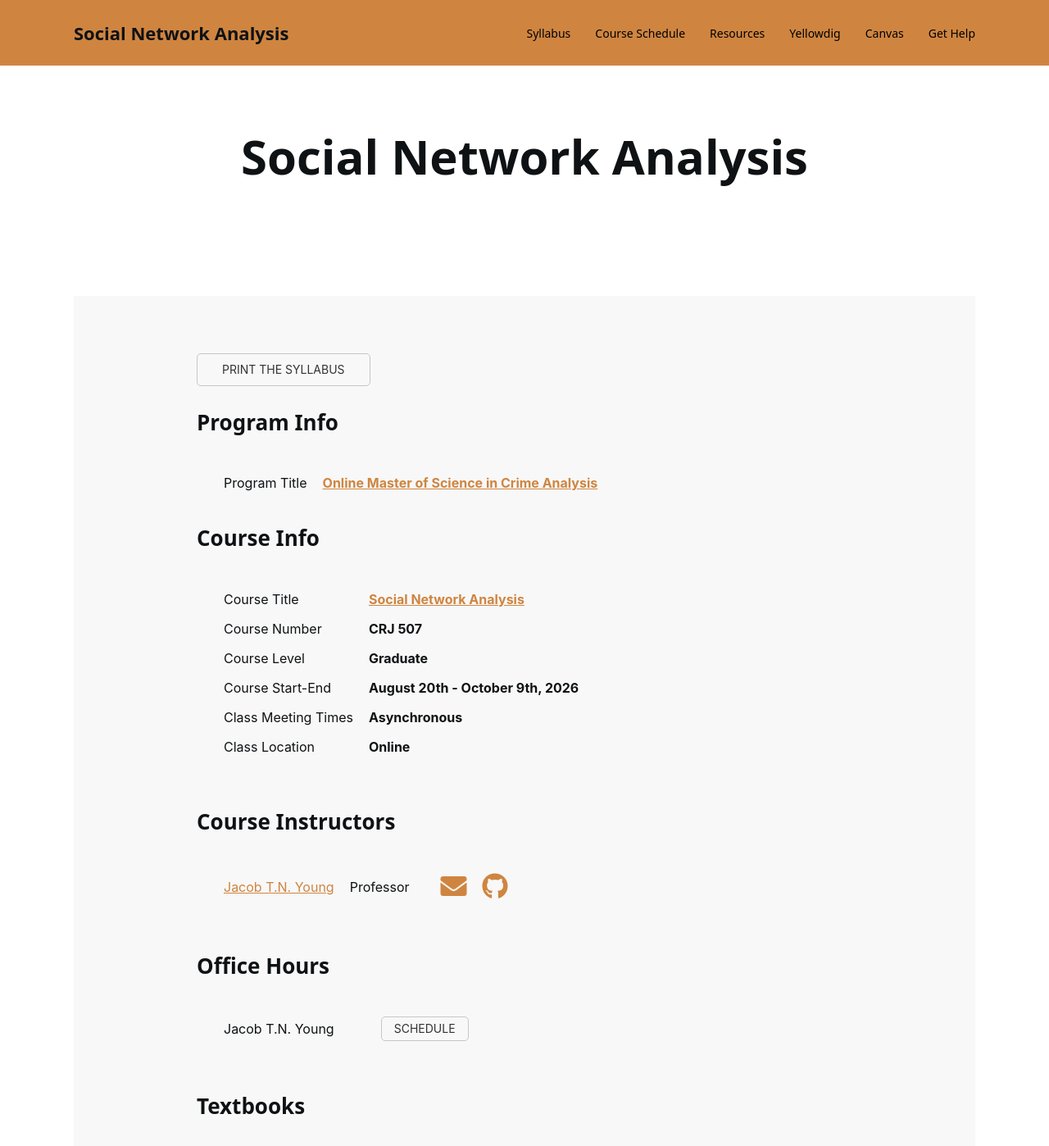
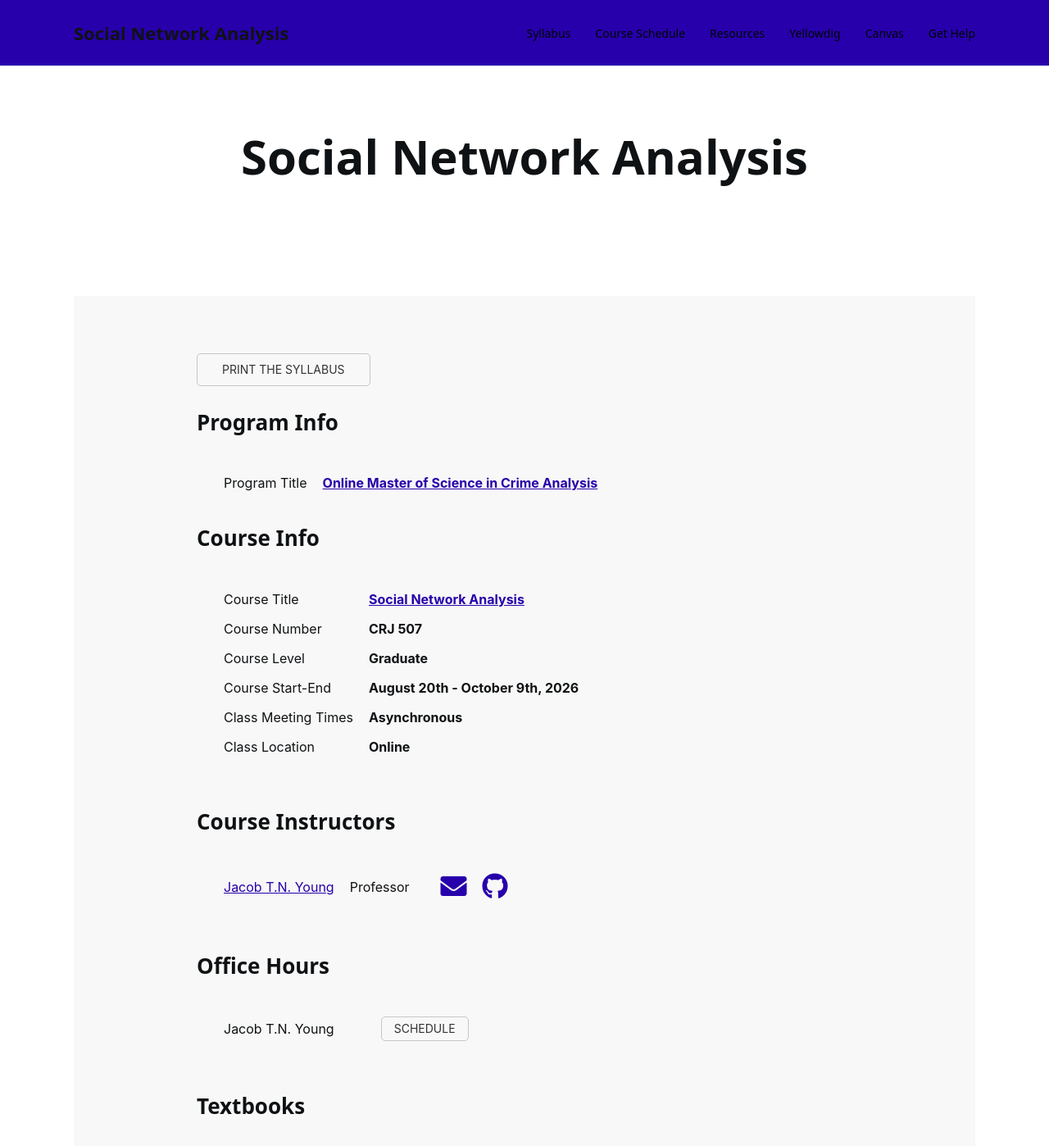
Before and after one commit to Watts-College/crj-507-fall-2026, a Jekyll site: the page built from index.md, in a window 1280 px wide and 1400 px high. Shown: the whole window at 82% size. Built offline with Jekyll 4.4.1, drawn with Linux system fonts in a browser that asks for light colours; nearby versions of some CDN libraries; a style sheet for code colours, icons or effects is not loaded.

Commit message:
updated css file

```diff
--- a/assets/css/custom.css
+++ b/assets/css/custom.css
@@ -2,7 +2,7 @@ button {
     border-radius: 5px;
     border-color: darkgray;
     background-color: transparent;
-    color: #cf8540;
+    color: #2700ab;
 }
 
 
@@ -41,14 +41,14 @@ header {
 }
 
 #default_nav {
-    background-color:rgb(207, 133, 64);
+    background-color:rgb(39, 0, 171);
     /* background-color: #f08d14;  #ffaf4d; */
     font-size: 1.7em;
     color: white;
 }
 
 footer {
-    background-color:rgb(207, 133, 64);
+    background-color:rgb(39, 0, 171);
     /* background-color: #f08d14;  #ffaf4d; #ff8c00; */
     color: white; /* rgb(255,255,255); */
     margin-top: 0px;
@@ -84,7 +84,7 @@ p.i {
 
 
 a{
-    color: #cf8540;
+    color: #2700ab;
     text-decoration: underline;
     target-name: new;
     target-new: tab;
```
